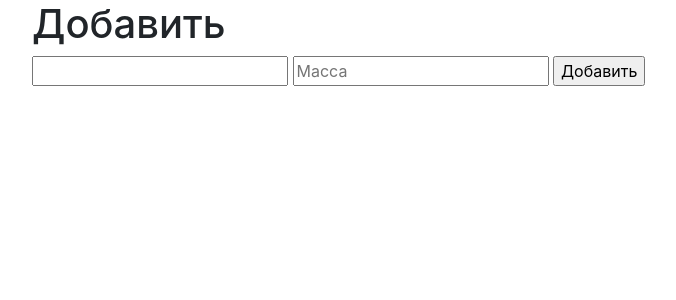
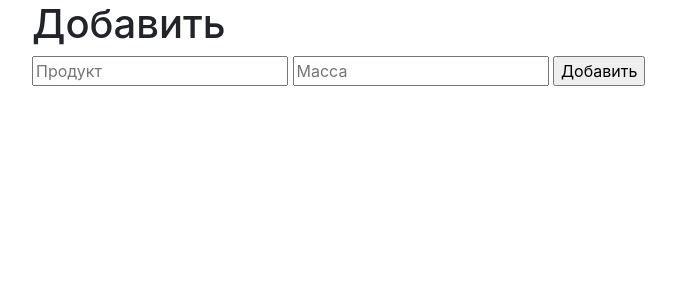
Before and after one commit to k1reedz/web_project, a Flask app: page /diet/adding_a_product in a window 1280 px wide. Shown: the part 56-356 px from the top of the page, without its empty margins (53-729 px from the left). Run offline with Flask 3, Linux system fonts and the light colour scheme; some libraries are stand-ins or nearby versions.

Commit message:
Update adding_a_product.html

```diff
--- a/templates/adding_a_product.html
+++ b/templates/adding_a_product.html
@@ -3,13 +3,13 @@
 {% block content %}
 <h1>Добавить</h1>
 <form method="post">
-    <input list="text" name="title">
+    <input list="text" name="title" placeholder="Продукт">
     <datalist id="text">
         {% for item in products_list %}
         <option value={{item}}></option>
         {% endfor %}
     </datalist>
-    <input type="number" placeholder="Масса" name="weight" value={{weight_text}}>
+    <input type="number" placeholder="Масса" name="weight" value={{weight_text}} min='0' oninput="this.value = Math.abs(this.value)">
     <input type="submit" value="Добавить">
 </form>
 <h2>{{inf}}</h2>
```
